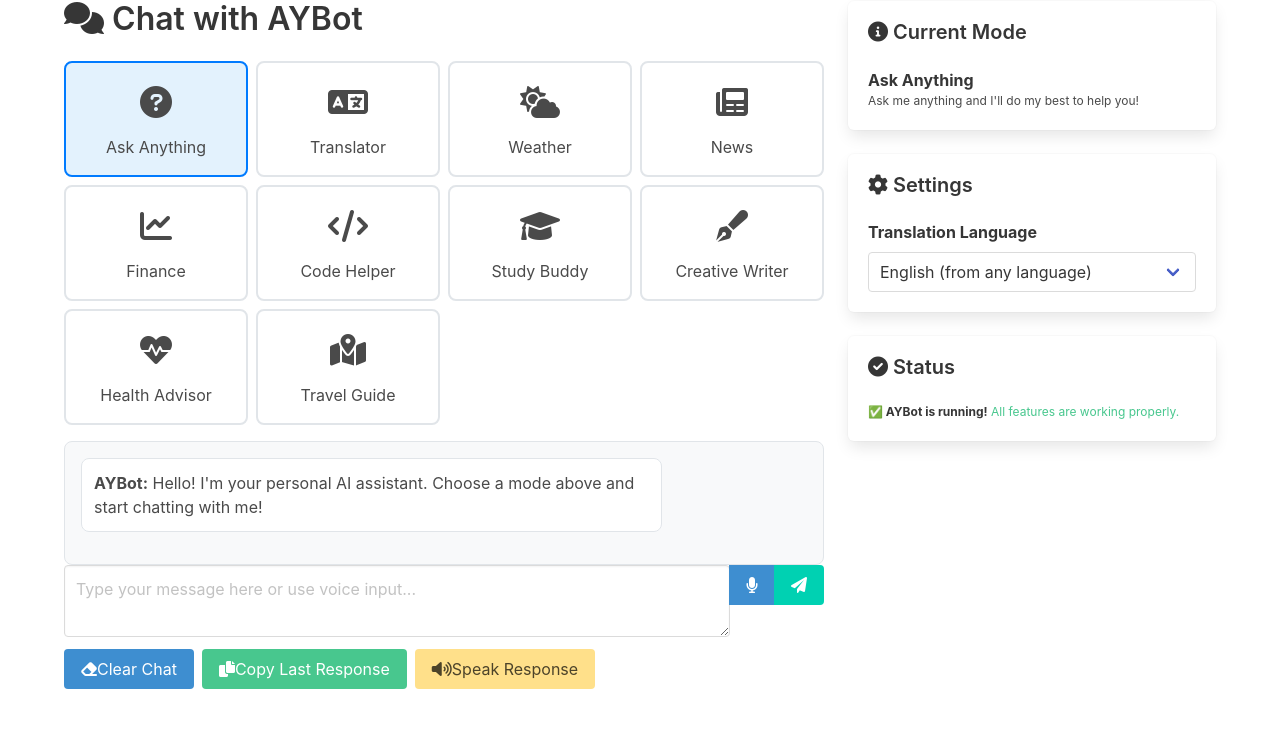
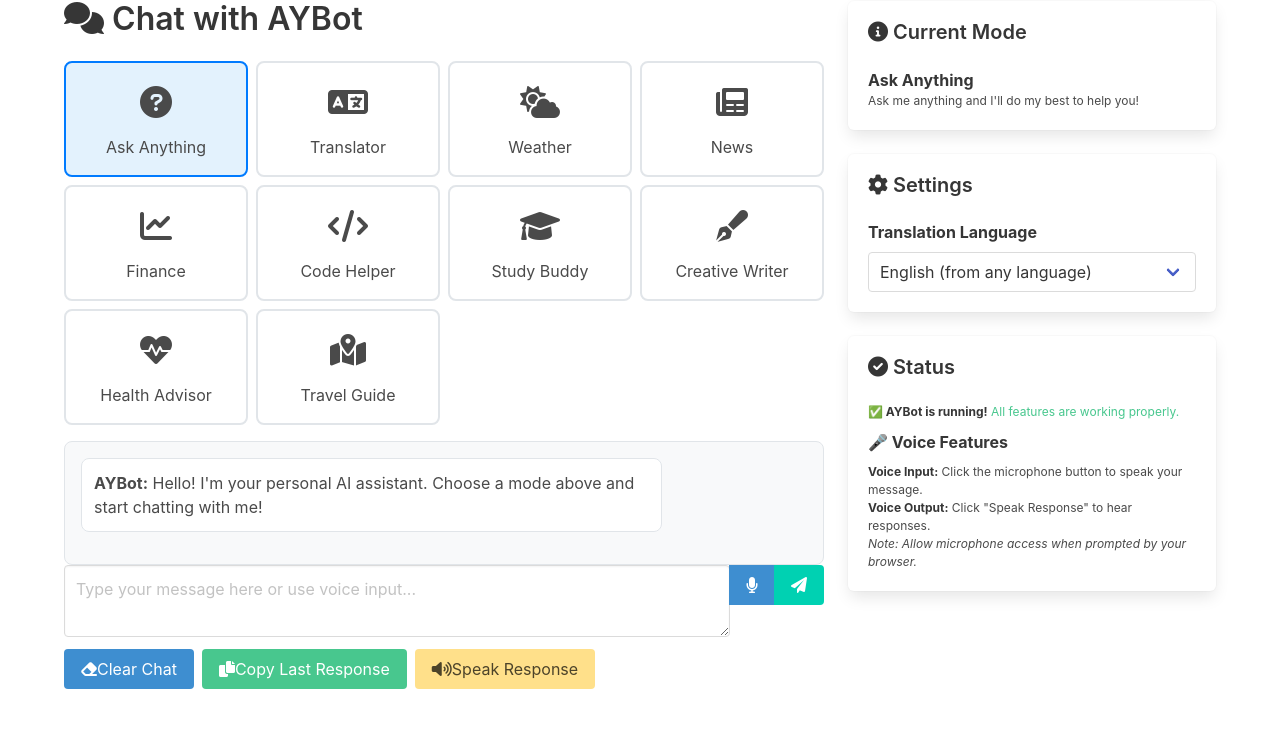
Before and after one commit to atulyadav128/translate, a Flask app: page / in a window 1280 px wide. Shown: the part 99-836 px from the top of the page. Run offline with Flask 3, Linux system fonts and the light colour scheme; some libraries are stand-ins or nearby versions.

Commit message:
Improve speech recognition error handling and add user guidance

```diff
--- a/templates/index.html
+++ b/templates/index.html
@@ -127,11 +127,11 @@
                         <div class="mode-card" data-mode="health_advisor">
                             <div class="mode-icon"><i class="fas fa-heartbeat"></i></div>
                             <div>Health Advisor</div>
-                        </div>
+            </div>
                         <div class="mode-card" data-mode="travel_guide">
                             <div class="mode-icon"><i class="fas fa-map-marked-alt"></i></div>
                             <div>Travel Guide</div>
-                        </div>
+            </div>
                     </div>
 
                     <!-- Chat History -->
@@ -139,9 +139,9 @@
                         <div class="message bot-message">
                             <div class="content">
                                 <strong>AYBot:</strong> Hello! I'm your personal AI assistant. Choose a mode above and start chatting with me!
-                            </div>
-                        </div>
                     </div>
+                </div>
+            </div>
 
                     <!-- Input Area -->
                     <div class="field has-addons">
@@ -212,7 +212,7 @@
                                 </div>
                             </div>
                         </div>
-                    </div>
+            </div>
 
                     <div class="box">
                         <h3 class="title is-5">
@@ -223,6 +223,14 @@
                             <p class="is-size-7 has-text-success">
                                 <strong>✅ AYBot is running!</strong> All features are working properly.
                             </p>
+                            <div class="mt-3">
+                                <h4 class="is-size-6 has-text-weight-bold">🎤 Voice Features</h4>
+                                <p class="is-size-7">
+                                    <strong>Voice Input:</strong> Click the microphone button to speak your message.<br>
+                                    <strong>Voice Output:</strong> Click "Speak Response" to hear responses.<br>
+                                    <em>Note: Allow microphone access when prompted by your browser.</em>
+                                </p>
+                            </div>
                         </div>
                     </div>
                 </div>
@@ -415,7 +423,18 @@
 
                 recognition.onerror = function(event) {
                     console.error('Speech recognition error:', event.error);
-                    showNotification(`Speech recognition error: ${event.error}`, 'danger');
+                    let errorMessage = `Speech recognition error: ${event.error}`;
+
+                    // Provide specific guidance for common errors
+                    if (event.error === 'not-allowed') {
+                        errorMessage += '. Please allow microphone access in your browser settings.';
+                    } else if (event.error === 'no-speech') {
+                        errorMessage += '. No speech was detected. Please try again.';
+                    } else if (event.error === 'network') {
+                        errorMessage += '. Network error. Please check your internet connection.';
+                    }
+
+                    showNotification(errorMessage, 'danger');
                 };
 
                 recognition.onend = function() {
```
